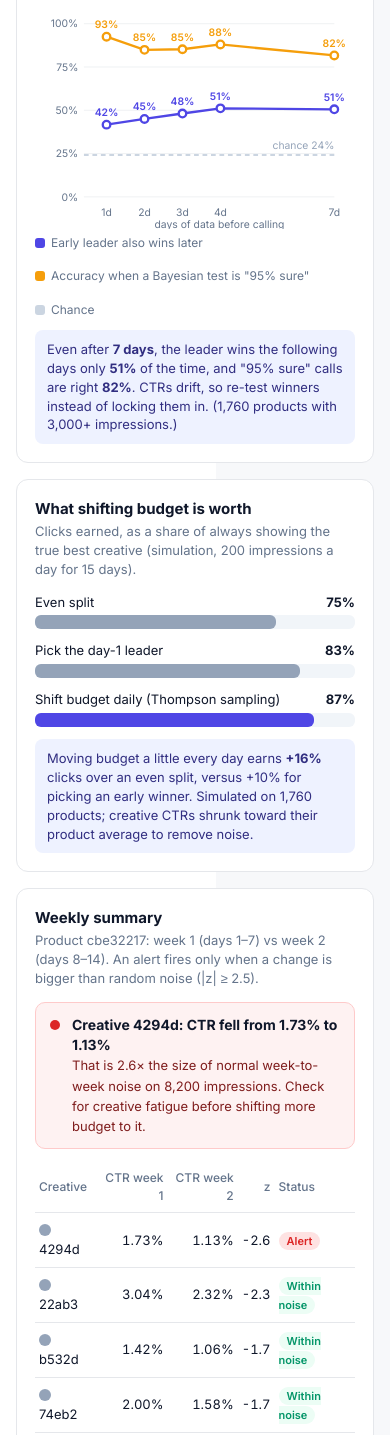
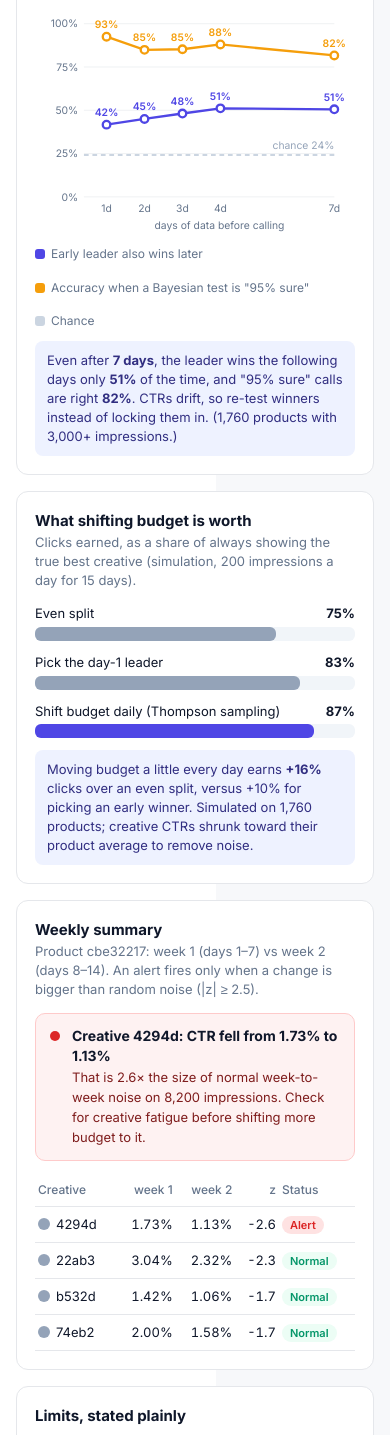
Before and after one commit to techi101/getcrux-ad-insights, a plain HTML site: page demo/index.html in a window 390 px wide. Shown: the part 1289-2724 px from the top of the page. Drawn offline with Linux system fonts and the light colour scheme.

Commit message:
Dashboard: mobile fixes (chart axis labels, compact weekly table)
Co-Authored-By: Claude Opus 5.5 <noreply@anthropic.com>

```diff
--- a/demo/index.html
+++ b/demo/index.html
@@ -44,14 +44,14 @@ svg text{font-family:Inter,system-ui,sans-serif}
 .alert{border:1px solid #fecaca;background:var(--bad-soft);border-radius:10px;padding:12px 14px;display:flex;gap:12px;align-items:flex-start}
 .alert .dot{width:10px;height:10px;border-radius:50%;background:var(--bad);margin-top:5px;flex:none}
 .alert b{display:block}.alert span{color:#7f1d1d;font-size:13px}
-table{width:100%;border-collapse:collapse;margin-top:12px;font-size:13px}th,td{text-align:left;padding:8px 6px;border-bottom:1px solid var(--line)}
+table{width:100%;border-collapse:collapse;margin-top:12px;font-size:13px}th,td{text-align:left;padding:8px 6px;border-bottom:1px solid var(--line);white-space:nowrap}
 th{color:var(--muted);font-weight:500;font-size:12px}td.n{text-align:right;font-variant-numeric:tabular-nums}
 .tag{font-size:11px;font-weight:600;padding:2px 8px;border-radius:999px}.tag.ok{background:#ecfdf5;color:var(--good)}.tag.bad{background:#fee2e2;color:var(--bad)}
 .notes{margin-top:16px}.notes li{margin:6px 0;color:#334155}
 details summary{cursor:pointer;color:var(--brand);font-weight:600;margin-top:10px}
 footer{color:var(--muted);font-size:12px;margin:22px 0 8px}
 @media (max-width:980px){nav{display:none}.grid{grid-template-columns:1fr}.kpis{grid-template-columns:repeat(2,minmax(0,1fr))}}
-@media (max-width:520px){.hide-m{display:none}th,td{padding:8px 4px}main{padding:16px}.top{padding:0 16px}.pill{display:none}.row{grid-template-columns:66px 1fr 56px;gap:8px}.kpi .v{font-size:20px}h1{font-size:19px}}
+@media (max-width:520px){.hide-m{display:none}th,td{padding:8px 3px}main{padding:16px}.top{padding:0 16px}.pill{display:none}.row{grid-template-columns:66px 1fr 56px;gap:8px}.kpi .v{font-size:20px}h1{font-size:19px}}
 </style>
 </head>
 <body>
@@ -111,7 +111,7 @@ footer{color:var(--muted);font-size:12px;margin:22px 0 8px}
       <h2>Weekly summary</h2>
       <p class="q" id="weeklyQ"></p>
       <div id="alertBox"></div>
-      <div style="overflow-x:auto"><table><thead><tr><th>Creative</th><th class="n" style="text-align:right">CTR week 1</th><th style="text-align:right">CTR week 2</th><th class="hide-m" style="text-align:right">Impressions (week 2)</th><th style="text-align:right">z</th><th>Status</th></tr></thead><tbody id="weeklyRows"></tbody></table></div>
+      <div style="overflow-x:auto"><table><thead><tr><th>Creative</th><th class="n" style="text-align:right"><span class="hide-m">CTR </span>week 1</th><th style="text-align:right"><span class="hide-m">CTR </span>week 2</th><th class="hide-m" style="text-align:right">Impressions (week 2)</th><th style="text-align:right">z</th><th>Status</th></tr></thead><tbody id="weeklyRows"></tbody></table></div>
     </section>
   </div>
 
@@ -155,13 +155,13 @@ document.getElementById('split').innerHTML = `<div style="width:${sb * 100}%;bac
 document.getElementById('splitHow').textContent = `${fmt(vs.creatives)} creatives with at least ${vs.min_imp} impressions, across ${fmt(vs.products)} products. CTR variance is split into between-product and within-product parts, and the expected binomial noise is subtracted from the within-product part so randomness is not counted as a creative effect.`;
 // winner chart (SVG)
 (function () {
-  const rows = D.early_call.by_day, narrow = innerWidth < 520, W = narrow ? 340 : 520, H = narrow ? 240 : 230, L = 52, R = 22, T = 22, B = 34;
+  const rows = D.early_call.by_day, narrow = innerWidth < 520, W = narrow ? 340 : 520, H = narrow ? 252 : 230, L = 52, R = 22, T = 22, B = narrow ? 46 : 34;
   const xs = rows.map(r => r.days_observed), xmax = Math.max(...xs);
   const X = d => L + 24 + (d - 1) / (xmax - 1) * (W - L - R - 24), Y = v => T + (1 - v) * (H - T - B);
   let s = `<svg viewBox="0 0 ${W} ${H}" width="100%" role="img" aria-label="Early leader accuracy by days observed">`;
   [0, .25, .5, .75, 1].forEach(v => s += `<line x1="${L}" x2="${W - R}" y1="${Y(v)}" y2="${Y(v)}" stroke="#eef0f3"/><text x="${L - 6}" y="${Y(v) + 4}" font-size="11" fill="#64748b" text-anchor="end">${v * 100}%</text>`);
-  xs.forEach(d => s += `<text x="${X(d)}" y="${H - 14}" font-size="11" fill="#64748b" text-anchor="middle">${d}d</text>`);
-  s += `<text x="${(W + L) / 2}" y="${H - 1}" font-size="11" fill="#64748b" text-anchor="middle">days of data before calling</text>`;
+  xs.forEach(d => s += `<text x="${X(d)}" y="${Y(0) + 16}" font-size="11" fill="#64748b" text-anchor="middle">${d}d</text>`);
+  s += `<text x="${(W + L) / 2}" y="${Y(0) + 34}" font-size="11" fill="#64748b" text-anchor="middle">days of data before calling</text>`;
   const ch = D.early_call.chance_level;
   s += `<line x1="${L}" x2="${W - R}" y1="${Y(ch)}" y2="${Y(ch)}" stroke="#cbd5e1" stroke-dasharray="5 4" stroke-width="2"/><text x="${W - R}" y="${Y(ch) - 6}" font-size="11" fill="#94a3b8" text-anchor="end">chance ${pct(ch, 0)}</text>`;
   const line = (key, col) => { const pts = rows.filter(r => r[key] != null).map(r => [X(r.days_observed), Y(r[key]), r[key]]);
@@ -184,7 +184,7 @@ document.getElementById('weeklyQ').textContent = `Product ${D.weekly.product}: w
 document.getElementById('alertBox').innerHTML = al.length ? al.map(r => `<div class="alert"><span class="dot"></span><div><b>Creative ${r.id.slice(0, 5)}: CTR ${r.z < 0 ? 'fell' : 'rose'} from ${pct(r.ctr_w1, 2)} to ${pct(r.ctr_w2, 2)}</b><span>That is ${Math.abs(r.z).toFixed(1)}× the size of normal week-to-week noise on ${fmt(r.imp_w2)} impressions. Check for creative fatigue before shifting more budget to it.</span></div></div>`).join('') : '<div class="take">No alerts this week: all changes were within noise.</div>';
 document.getElementById('weeklyRows').innerHTML = wr.map(r => `<tr><td><span class="sw" style="display:inline-block;width:12px;height:12px;vertical-align:-1px;margin-right:6px;background:#94a3b8"></span>${r.id.slice(0, 5)}</td>
   <td class="n">${pct(r.ctr_w1, 2)}</td><td class="n">${pct(r.ctr_w2, 2)}</td><td class="n hide-m">${fmt(r.imp_w2)}</td><td class="n">${r.z.toFixed(1)}</td>
-  <td>${r.alert ? '<span class="tag bad">Alert</span>' : '<span class="tag ok">Within noise</span>'}</td></tr>`).join('');
+  <td>${r.alert ? '<span class="tag bad">Alert</span>' : '<span class="tag ok">Normal</span>'}</td></tr>`).join('');
 // nav highlight
 const links = [...document.querySelectorAll('nav a')];
 addEventListener('scroll', () => { let cur = links[0]; links.forEach(a => { const el = document.querySelector(a.getAttribute('href')); if (el && el.getBoundingClientRect().top < 120) cur = a; }); links.forEach(a => a.classList.toggle('on', a === cur)); });
```
Also changed, not shown: demo/screenshots/dashboard_1440.png, demo/screenshots/dashboard_390.png.
